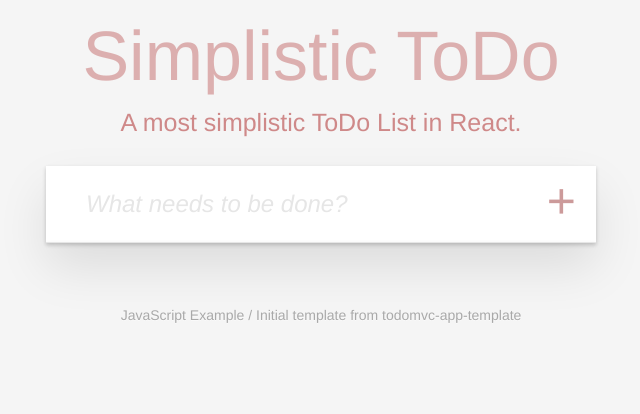
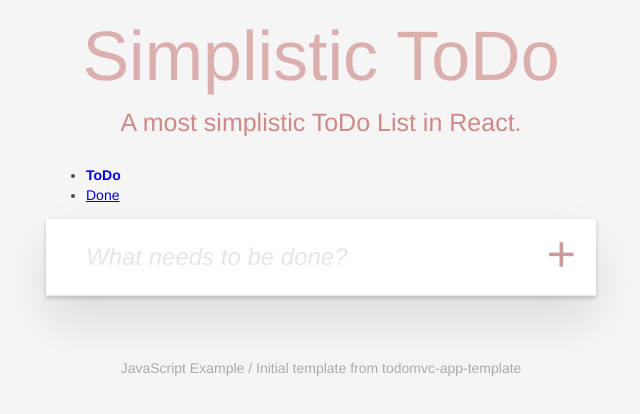
Before and after one commit to schenkjan/Recoil-PoC, a React (Create React App) app: page / in a window 1280 px wide. Shown: the top 414 px of the page, without its empty margins (319-959 px from the left). Built offline with nearby package versions, Linux system fonts and the light colour scheme.

Commit message:
Fixed missing components.

```diff
--- a/package.json
+++ b/package.json
@@ -10,8 +10,10 @@
     "@types/node": "^12.19.15",
     "@types/react": "^16.14.2",
     "@types/react-dom": "^16.9.10",
+    "@types/react-router-dom": "^5.1.7",
     "react": "^17.0.1",
     "react-dom": "^17.0.1",
+    "react-router-dom": "^5.2.0",
     "react-scripts": "4.0.1",
     "typescript": "^4.1.3",
     "web-vitals": "^0.2.4"
--- a/src/App.tsx
+++ b/src/App.tsx
@@ -1,31 +1,8 @@
-import { useState, useEffect } from 'react';
-import {loadToDos, storeToDos} from './persistence';
-import { ToDo } from './model/todo';
-import { NewToDoForm } from './components/NewToDoForm';
-import { ToDoList } from './components/ToDoList';
+import { BrowserRouter, NavLink, Route, Switch } from 'react-router-dom';
+import DoneScreen from './components/DoneScreen';
+import ToDoScreen from './components/ToDoScreen';
 
 export function App() {
-
-  const [todos, setTodos] = useState<ToDo[]>([]);
-
-  useEffect(() => {
-    const todos = loadToDos();
-    setTodos(todos);
-  }, []);
-
-
-  function addToDo(title: string) {
-    const newToDos = [...todos, {id: Math.random().toString(), title: title, completed: false}];
-    setTodos(newToDos);
-    storeToDos(newToDos);
-  }
-
-  function removeToDo(toDo: ToDo) {
-    const newToDos = todos.filter(t => t !== toDo);
-    setTodos(newToDos);
-    storeToDos(newToDos);
-  }
-
   return (
       <div className="App">
 
@@ -34,16 +11,17 @@ export function App() {
           <h4>A most simplistic ToDo List in React.</h4>
         </div>
 
-        <section className="todoapp">
+        <BrowserRouter>
+          <ul>
+            <li><NavLink exact to="/" activeClassName="active">ToDo</NavLink></li>
+            <li><NavLink exact to="/done" activeClassName="active">Done</NavLink></li>
+          </ul>
 
-          <NewToDoForm onAddToDo={addToDo}/>
-
-          <div className="main">
-            {/* eslint-disable-next-line react/jsx-no-undef */}
-            <ToDoList todos={todos} onRemoveToDo={removeToDo}/>
-          </div>
-
-        </section>
+          <Switch>
+            <Route path="/done" component={DoneScreen}/>
+            <Route path="/" component={ToDoScreen}/>
+          </Switch>
+        </BrowserRouter>
 
         <footer className="info">
           <p>JavaScript Example / Initial template from <a
--- a/src/components/DoneScreen.tsx
+++ b/src/components/DoneScreen.tsx
@@ -0,0 +1,29 @@
+import { useEffect, useState } from 'react';
+import { ToDo } from '../model/todo';
+import { loadToDos, storeToDos } from '../persistence';
+import { ToDoList } from './ToDoList';
+
+export default function DoneScreen(): JSX.Element {
+    const [todos, setTodos] = useState<ToDo[]>([]);
+
+    useEffect(() => {
+      const todos = loadToDos();
+      setTodos(todos);
+    }, []);
+
+    function removeToDo(todo: ToDo) {
+      const newToDos = todos.filter(t => t.id !== todo.id);
+      setTodos(newToDos);
+      storeToDos(newToDos);
+    }
+
+    return (
+        <section className="todoapp">
+
+          <div className="main">
+            <ToDoList todos={todos.filter(todo => todo.completed)} onRemoveToDo={removeToDo}/>
+          </div>
+
+        </section>
+    );
+}
--- a/src/components/ToDoScreen.tsx
+++ b/src/components/ToDoScreen.tsx
@@ -0,0 +1,40 @@
+import { useEffect, useState } from 'react';
+import { ToDo } from '../model/todo';
+import { loadToDos, storeToDos } from '../persistence';
+import { NewToDoForm } from './NewToDoForm';
+import { ToDoList } from './ToDoList';
+
+export default function ToDoScreen(): JSX.Element {
+    const [todos, setTodos] = useState<ToDo[]>([]);
+
+    useEffect(() => {
+      const todos = loadToDos();
+      setTodos(todos);
+    }, []);
+
+
+    function addToDo(title: string) {
+      const newToDos = [...todos, {id: Math.random().toString(), title: title, completed: false}];
+      setTodos(newToDos);
+      storeToDos(newToDos);
+    }
+
+    function completeToDo(todo: ToDo) {
+      const newToDos = todos.filter(t => t.id !== todo.id);
+      newToDos.push({...todo, completed: true});
+      setTodos(newToDos);
+      storeToDos(newToDos);
+    }
+
+    return (
+        <section className="todoapp">
+
+          <NewToDoForm onAddToDo={addToDo}/>
+
+          <div className="main">
+            <ToDoList todos={todos.filter(todo => !todo.completed)} onRemoveToDo={completeToDo}/>
+          </div>
+
+        </section>
+    );
+}
--- a/src/index.css
+++ b/src/index.css
@@ -69,6 +69,12 @@ input::-ms-clear{
   font-weight: 100;
   text-align: center;
   color: rgba(175, 47, 47, 0.55);
+}
+
+.active {
+  font-weight: bold;
+  cursor: default;
+  text-decoration: none;
 }
 
 .new-todo {
--- a/src/persistence.js
+++ /dev/null
@@ -1,9 +0,0 @@
-export function loadToDos(){
-    const todoData = localStorage.getItem('TODOS');
-    const todos = todoData ? JSON.parse(todoData) : [];
-    return todos;
-}
-
-export function storeToDos(todos){
-    localStorage.setItem('TODOS', JSON.stringify(todos));
-}
--- /dev/null
+++ b/src/persistence.ts
@@ -0,0 +1,11 @@
+import { ToDo } from "./model/todo";
+
+export function loadToDos(): ToDo[]{
+    const todoData = localStorage.getItem('TODOS');
+    const todos = todoData ? JSON.parse(todoData) : [];
+    return todos;
+}
+
+export function storeToDos(todos: ToDo[]){
+    localStorage.setItem('TODOS', JSON.stringify(todos));
+}
```
Also changed, not shown: 2 other files (tests, documents, lock files or other folders).
